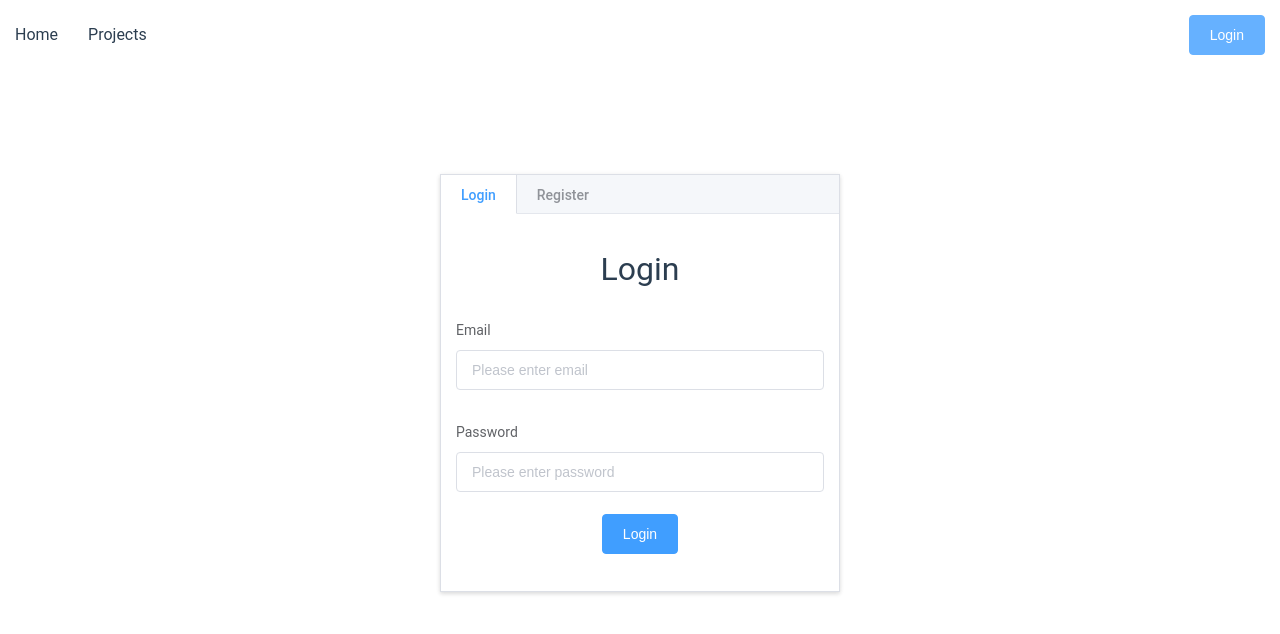
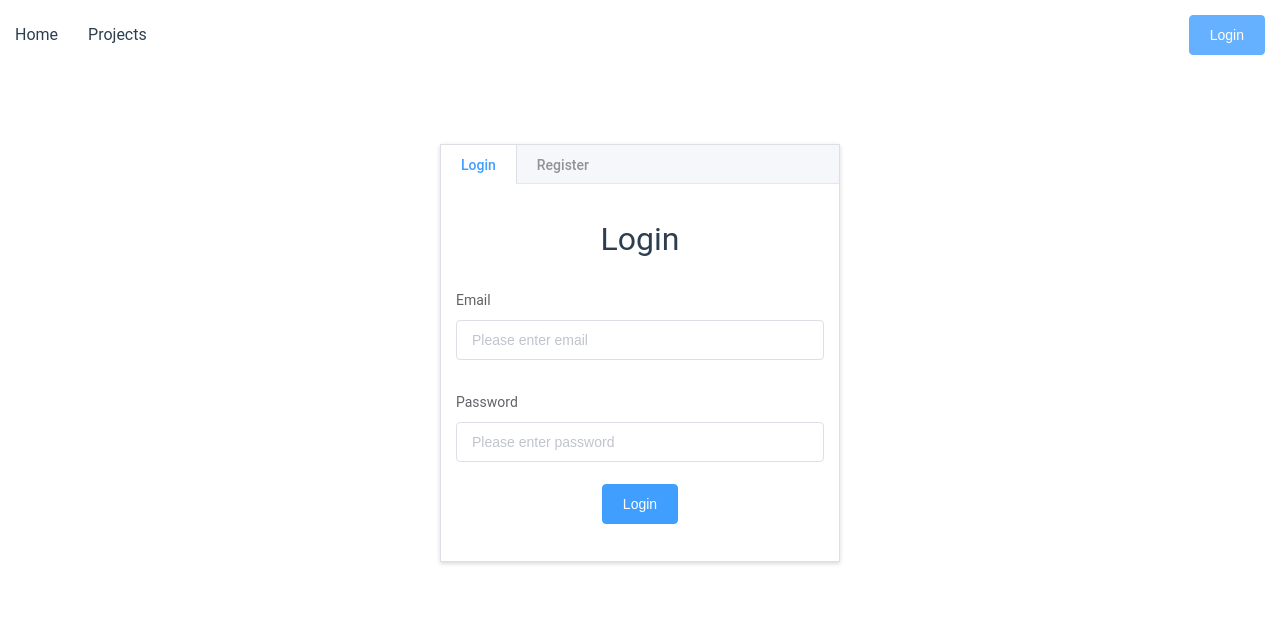
Before and after one commit to zachleong/12project, a Vue app: page / in a window 1280 px wide. Both pictures are taken after a click on the button "Login". Shown: the top 634 px of the page. Built offline with nearby package versions, Linux system fonts and the light colour scheme; no server answers.

Commit message:
moved login form

```diff
--- a/src/App.vue
+++ b/src/App.vue
@@ -17,6 +17,7 @@ export default {
 <style lang="scss">
 #app {
   font-family: Roboto, Avenir, Helvetica, Arial, sans-serif;
+  font-weight: normal;
   -webkit-font-smoothing: antialiased;
   -moz-osx-font-smoothing: grayscale;
   text-align: center;
--- a/src/views/AuthPage.vue
+++ b/src/views/AuthPage.vue
@@ -34,7 +34,7 @@ export default {
 
 <style lang="scss" scoped>
 .container {
-  margin-top: 100px;
+  margin-top: 70px;
   width: 400px;
   text-align: center;
   display: inline-block;
```
